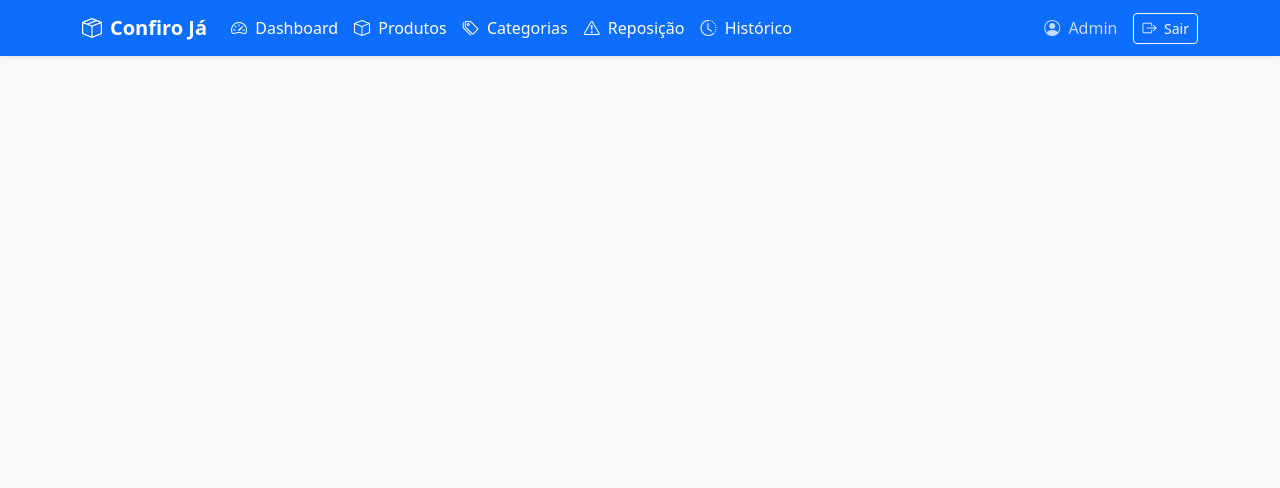
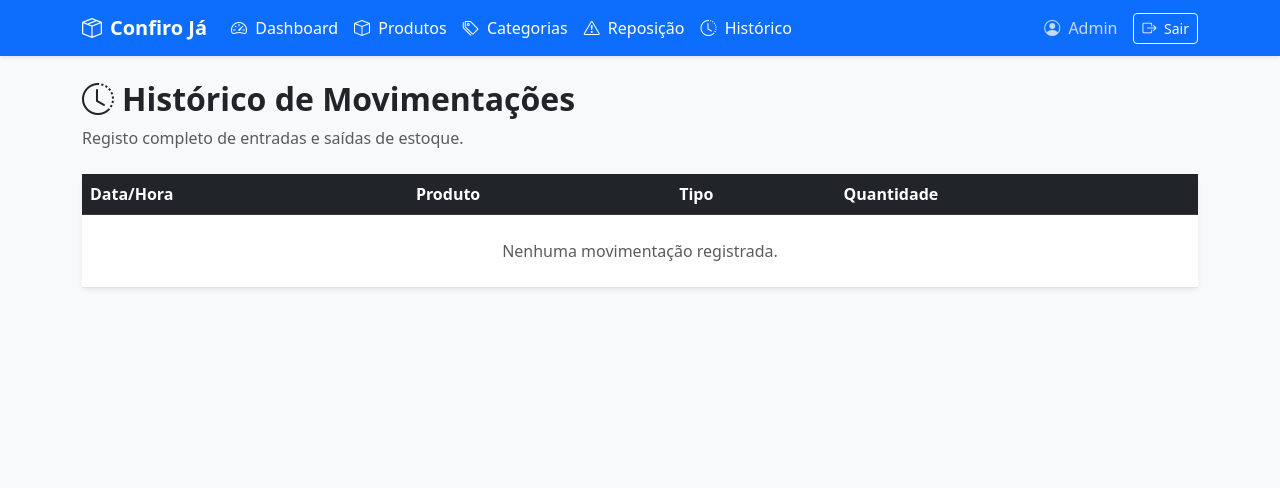
Before and after one commit to Hagane-no/Projeto-integrador-II, a Django app: page /historico/ in a window 1280 px wide. Shown: the top 488 px of the page. Run offline with Django 5.2, Linux system fonts and the light colour scheme; a user stored in the database is signed in.

Commit message:
Update historico.html

```diff
--- a/templates/historico.html
+++ b/templates/historico.html
@@ -1,37 +1,13 @@
 {% extends 'base.html' %}
 
-<!DOCTYPE html>
-<html lang="pt-br">
-<head>
-    <meta charset="UTF-8">
-    <meta name="viewport" content="width=device-width, initial-scale=1.0">
-    <title>Confiro Já - Histórico de Movimentações</title>
-    <link href="https://cdn.jsdelivr.net/npm/bootstrap@5.3.0/dist/css/bootstrap.min.css" rel="stylesheet">
-    <link rel="stylesheet" href="https://cdn.jsdelivr.net/npm/bootstrap-icons@1.11.0/font/bootstrap-icons.css">
-</head>
-<body class="bg-light">
+{% block title %}Histórico de Movimentações - Confiro Já{% endblock %}
 
-    <!-- Barra de Navegação -->
-    <div class="navbar-nav ms-auto align-items-center">
-    <a class="nav-link text-white me-3" href="{% url 'dashboard' %}"><i class="bi bi-speedometer2 me-1"></i> Dashboard</a>
-    <a class="nav-link text-white me-3" href="{% url 'gerenciar_produtos' %}"><i class="bi bi-box me-1"></i> Produtos</a>
-    <a class="nav-link text-white me-3" href="{% url 'gerenciar_categorias' %}"><i class="bi bi-tags me-1"></i> Categorias</a>
-    <a class="nav-link text-white me-3" href="{% url 'reposicao' %}"><i class="bi bi-exclamation-triangle me-1"></i> Reposição</a>
-    <a class="nav-link text-white me-3" href="{% url 'historico' %}"><i class="bi bi-clock-history me-1"></i> Histórico</a>
-    <span class="text-white me-3 small opacity-75"><i class="bi bi-person-circle me-1"></i>{{ user.username }}</span>
-    <a class="btn btn-outline-light btn-sm" href="{% url 'logout' %}"><i class="bi bi-box-arrow-right me-1"></i>Sair</a>
-</div>
-    </nav>
-
-    <div class="container mb-5">
+{% block content %}
 <div class="d-flex justify-content-between align-items-center mb-4">
     <div>
-                <h2 class="fw-bold text-dark"><i class="bi bi-clock-history text-primary me-2"></i>Histórico de Movimentações</h2>
-                <p class="text-muted">Registo completo de todas as entradas e saídas de estoque.</p>
+        <h2 class="fw-bold"><i class="bi bi-clock-history me-2"></i>Histórico de Movimentações</h2>
+        <p class="text-muted mb-0">Registo completo de entradas e saídas de estoque.</p>
     </div>
-            <a href="{% url 'dashboard' %}" class="btn btn-outline-secondary">
-                <i class="bi bi-arrow-left me-1"></i> Voltar
-            </a>
 </div>
 
 <div class="card shadow-sm border-0">
@@ -44,29 +20,19 @@
                         <th>Produto</th>
                         <th>Tipo</th>
                         <th>Quantidade</th>
-                                <th>Observação</th>
                     </tr>
                 </thead>
                 <tbody>
-                            {% for m in movimentacoes %}
+                    {% for item in historico %}
                         <tr>
-                                <td>{{ m.data|date:"d/m/Y H:i" }}</td>
-                                <td class="fw-bold">{{ m.produto.nome }}</td>
-                                <td>
-                                    {% if m.tipo == 'E' %}
-                                        <span class="badge bg-success"><i class="bi bi-arrow-down-circle me-1"></i>Entrada</span>
-                                    {% else %}
-                                        <span class="badge bg-danger"><i class="bi bi-arrow-up-circle me-1"></i>Saída</span>
-                                    {% endif %}
-                                </td>
-                                <td class="fw-bold">{{ m.quantidade }} {{ m.produto.unidade_medida }}</td>
-                                <td class="text-muted">{{ m.observacao|default:"-" }}</td>
+                            <td>{{ item.data }}</td>
+                            <td>{{ item.produto }}</td>
+                            <td>{{ item.tipo }}</td>
+                            <td>{{ item.quantidade }}</td>
                         </tr>
                     {% empty %}
                         <tr>
-                                <td colspan="5" class="text-center text-muted py-4">
-                                    Nenhuma movimentação registada até ao momento.
-                                </td>
+                            <td colspan="4" class="text-center py-4 text-muted">Nenhuma movimentação registrada.</td>
                         </tr>
                     {% endfor %}
                 </tbody>
@@ -74,8 +40,4 @@
         </div>
     </div>
 </div>
-    </div>
-
-    <script src="https://cdn.jsdelivr.net/npm/bootstrap@5.3.0/dist/js/bootstrap.bundle.min.js"></script>
-</body>
-</html>
+{% endblock %}
```
Lines whose indentation alone changed are shown as unchanged.
